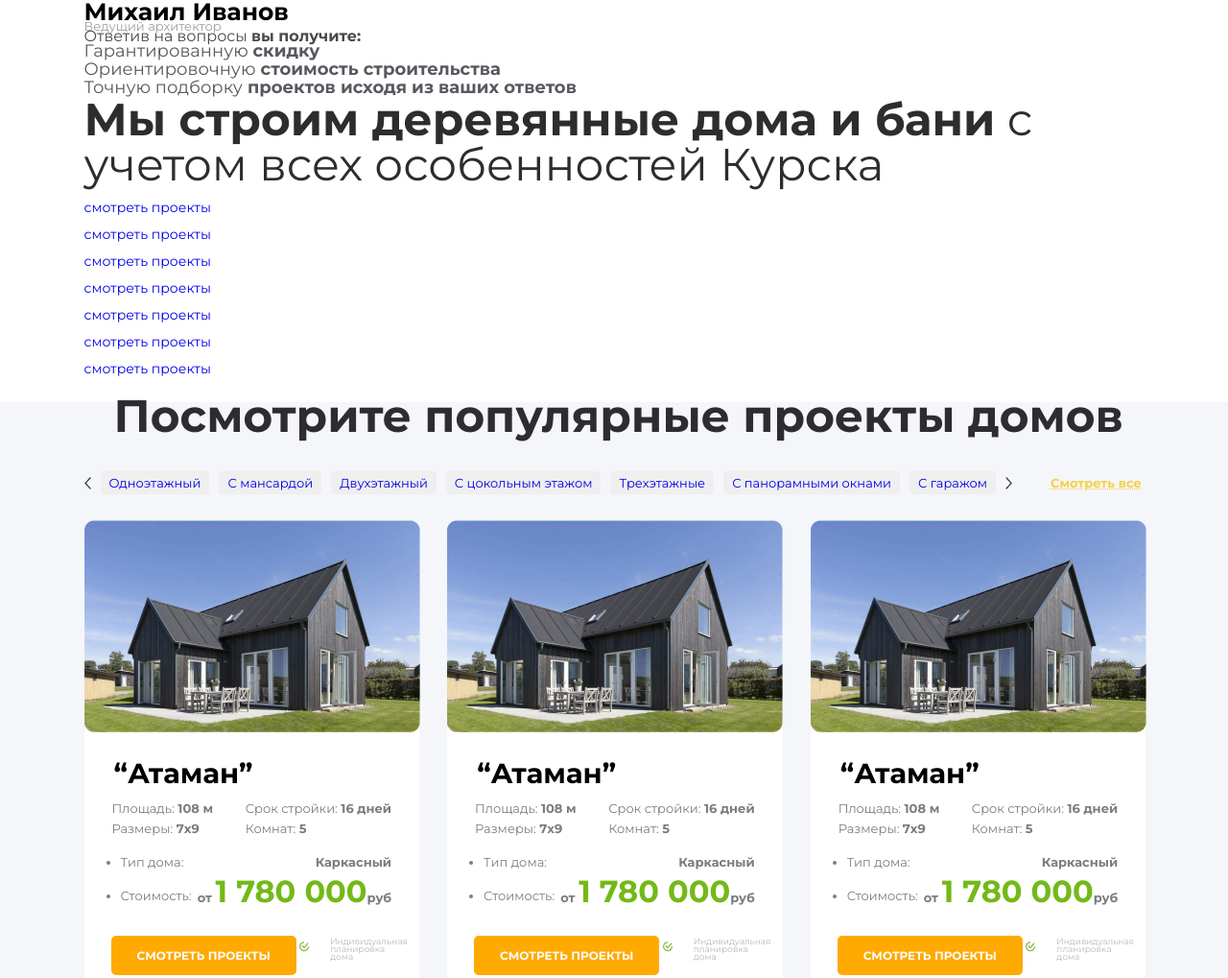
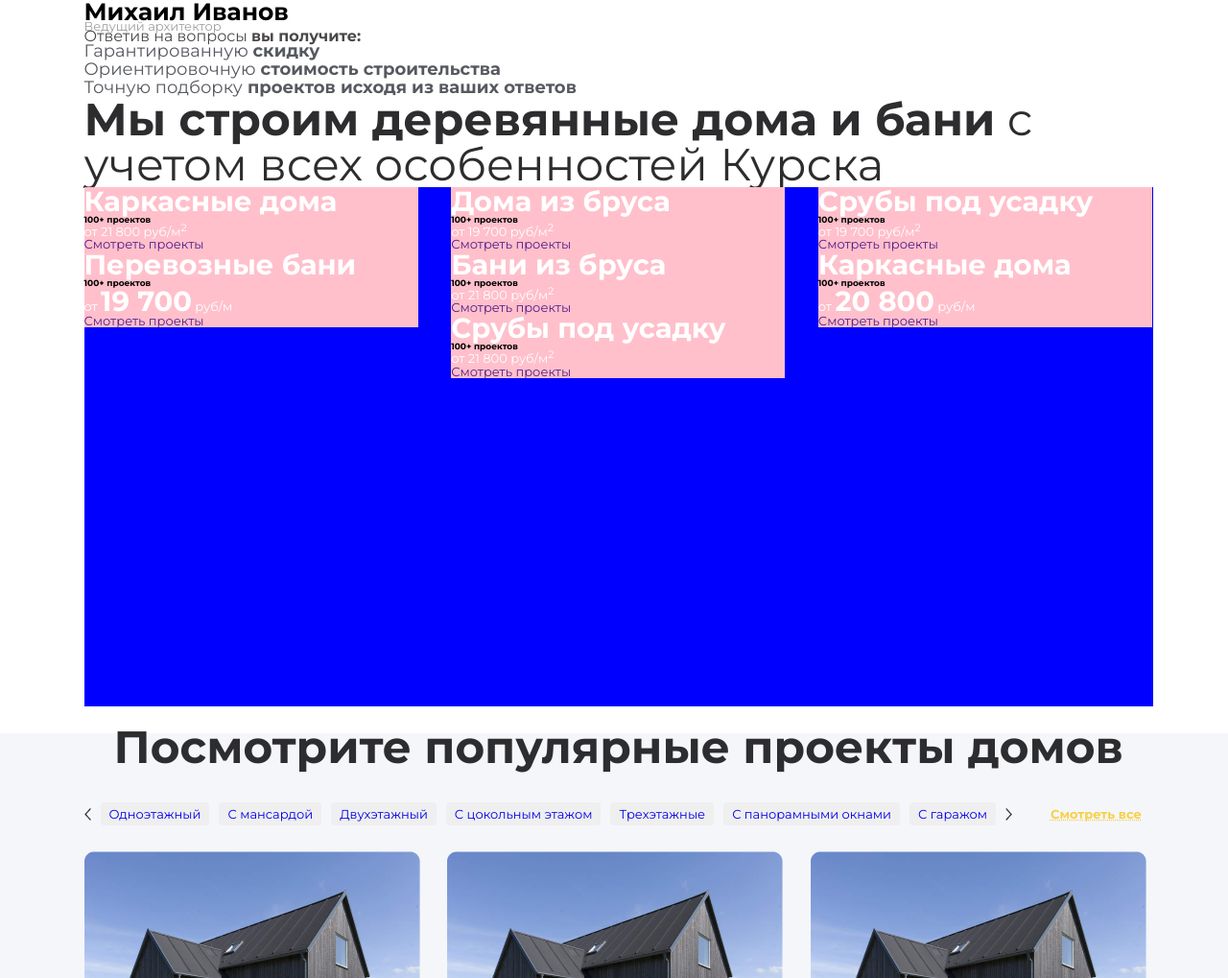
Before and after one commit to AnastasiiaA11/maxima_hw_site-master, a plain HTML site: page index.html in a window 1280 px wide. Shown: the part 1215-2234 px from the top of the page at 96% size. Drawn offline with Linux system fonts and the light colour scheme; a web font is replaced by a local one.

Commit message:
made clock build

```diff
--- a/index.html
+++ b/index.html
@@ -111,41 +111,90 @@
 					<h2 class="build__title title "><span class="title__highlighting">Мы строим
 							деревянные дома и бани</span> с учетом всех особенностей
 						Курска</h2>
-					<div class="build__image">
-						<div class="build__image__house">
-							<h3>Каркасные дома</h3>
-							<p></p>
-							<a href="#">смотреть проекты</a>
+					<div class="build__container">
+						<div class="build__column">
+							<div class="build__card">
+								<div class="build__wrapper"></div>
+								<h3 class="build__subtitle">Каркасные дома</h3>
+								<div class="build__tag">100+ проектов</div>
+								<div class="build__price">
+									от
+									<span class="build__price_green">21 800</span>
+									руб/м<sup>2</sup>
+								</div>
+								<a href="" class="build__button">Смотреть проекты</a>
+							</div>
+							<div class="build__card">
+								<div class="build__wrapper"></div>
+								<h3 class="build__subtitle">Перевозные
+									бани</h3>
+								<div class="build__tag">100+ проектов</div>
+								<div class="build__price">
+									от
+									<span class="build__price_big">19 700</span>
+									руб/м
+								</div>
+								<a href="" class="build__button">Смотреть проекты</a>
+							</div>
 						</div>
-						<div class="build__image__house">
-							<h3>Перевозные бани</h3>
-							<p></p>
-							<a href="#">смотреть проекты</a>
+						<div class="build__column">
+							<div class="build__card">
+								<div class="build__wrapper"></div>
+								<h3 class="build__subtitle">Дома из бруса</h3>
+								<div class="build__tag">100+ проектов</div>
+								<div class="build__price">
+									от
+									<span class="build__price_green">19 700</span>
+									руб/м<sup>2</sup>
+								</div>
+								<a href="" class="build__button">Смотреть проекты</a>
+							</div>
+							<div class="build__card">
+								<div class="build__wrapper"></div>
+								<h3 class="build__subtitle">Бани из бруса</h3>
+								<div class="build__tag">100+ проектов</div>
+								<div class="build__price">
+									от
+									<span class="build__price_green">21 800</span>
+									руб/м<sup>2</sup>
+								</div>
+								<a href="" class="build__button">Смотреть проекты</a>
+							</div>
+							<div class="build__card">
+								<div class="build__wrapper"></div>
+								<h3 class="build__subtitle">Срубы под усадку</h3>
+								<div class="build__tag">100+ проектов</div>
+								<div class="build__price">
+									от
+									<span class="build__price_green">21 800</span>
+									руб/м<sup>2</sup>
+								</div>
+								<a href="" class="build__button">Смотреть проекты</a>
+							</div>
 						</div>
-						<div class="build__image__house">
-							<h3>Дома из бруса</h3>
-							<p></p>
-							<a href="#">смотреть проекты</a>
-						</div>
-						<div class="build__image__house">
-							<h3>Бани из бруса</h3>
-							<p></p>
-							<a href="#">смотреть проекты</a>
-						</div>
-						<div class="build__image__house">
-							<h3>Срубы под усадку</h3>
-							<p></p>
-							<a href="#">смотреть проекты</a>
-						</div>
-						<div class="build__image__house">
-							<h3>Срубы под усадку</h3>
-							<p></p>
-							<a href="#">смотреть проекты</a>
-						</div>
-						<div class="build__image__house">
-							<h3>Каркасные бани</h3>
-							<p></p>
-							<a href="#">смотреть проекты</a>
+						<div class="build__column">
+							<div class="build__card">
+								<div class="build__wrapper"></div>
+								<h3 class="build__subtitle">Срубы под усадку</h3>
+								<div class="build__tag">100+ проектов</div>
+								<div class="build__price">
+									от
+									<span class="build__price_green">19 700</span>
+									руб/м<sup>2</sup>
+								</div>
+								<a href="" class="build__button">Смотреть проекты</a>
+							</div>
+							<div class="build__card">
+								<div class="build__wrapper"></div>
+								<h3 class="build__subtitle">Каркасные дома</h3>
+								<div class="build__tag">100+ проектов</div>
+								<div class="build__price">
+									от
+									<span class="build__price_big">20 800</span>
+									руб/м
+								</div>
+								<a href="" class="build__button">Смотреть проекты</a>
+							</div>
 						</div>
 					</div>
 				</div>
--- a/style.css
+++ b/style.css
@@ -202,6 +202,72 @@ body {
 	font-weight: 400;
 }
 
+/*-------build--------------*/
+
+.build__page {}
+
+.build__title {}
+
+
+.title__highlighting {}
+
+.build__container {
+	width: 1114px;
+	height: 541px;
+	background-color: blue;
+
+
+}
+
+.build__column {
+	display: flex;
+	width: 348px;
+	margin-right: 31px;
+	box-sizing: border-box;
+	display: inline-block;
+	font-size: 13px;
+	vertical-align: top;
+}
+
+.build__column:last-child {
+	margin-right: 0px;
+}
+
+
+.build__card {
+	background-color: pink;
+}
+
+.build__wrapper {}
+
+.build__subtitle {
+	font-size: 29px;
+	font-weight: 700;
+	line-height: 29px;
+
+}
+
+.build__tag {
+	font-size: 9px;
+	font-weight: 600;
+	line-height: 9px;
+	color: #000000;
+
+}
+
+.build__price {}
+
+.build__price_big {
+	font-size: 29px;
+	font-weight: 700;
+	line-height: 29px;
+}
+
+.build__button {}
+
+
+
+
 /*-------projects--------------*/
 .projects {
 	background-color: #F5F6FA;
@@ -367,13 +433,13 @@ body {
 }
 
 .projects__layout {
-	font-size: 9px;
+	font-size: 8px;
 	line-height: 8px;
 	color: #B8B8BA;
 	background: url(img/projects/logo.png) 0 50% no-repeat;
-	padding-left: 32px;
+	padding-left: 16px;
 	margin-top: 10px;
-	width: 76px;
+	width: 92px;
 	height: 18px;
 	display: inline-block;
 }
```
